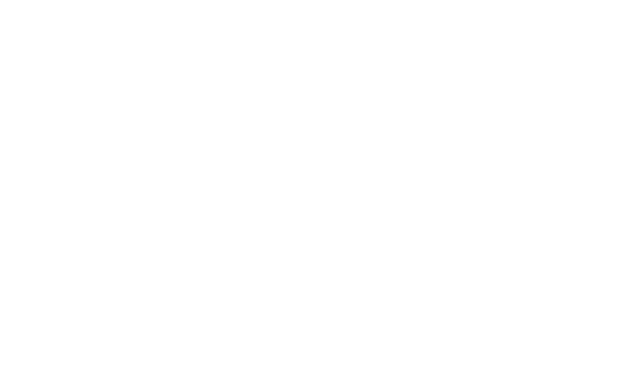
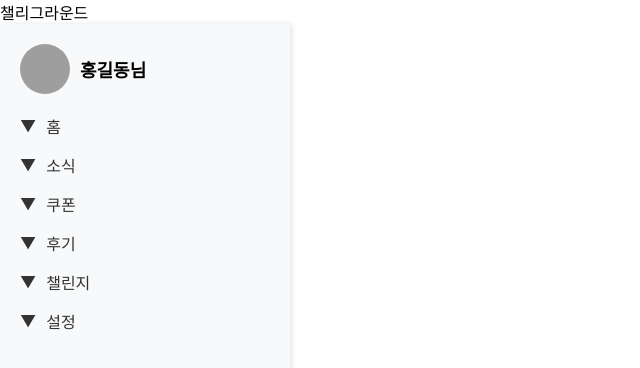
Before and after one commit to ChallyGround/ChallyGround, a React (Create React App) app in the folder frontend/: page /submit in a window 1280 px wide. Before the commit this address had no page. Shown: the top 368 px of the page, without its empty margins (0-640 px from the left). Built offline with nearby package versions, Linux system fonts and the light colour scheme; grey boxes are pictures that could not be loaded.

Commit message:
publishing: header와 sidebar 추가

```diff
--- a/frontend/src/App.css
+++ /dev/null
@@ -1,38 +0,0 @@
-.App {
-  text-align: center;
-}
-
-.App-logo {
-  height: 40vmin;
-  pointer-events: none;
-}
-
-@media (prefers-reduced-motion: no-preference) {
-  .App-logo {
-    animation: App-logo-spin infinite 20s linear;
-  }
-}
-
-.App-header {
-  background-color: #282c34;
-  min-height: 100vh;
-  display: flex;
-  flex-direction: column;
-  align-items: center;
-  justify-content: center;
-  font-size: calc(10px + 2vmin);
-  color: white;
-}
-
-.App-link {
-  color: #61dafb;
-}
-
-@keyframes App-logo-spin {
-  from {
-    transform: rotate(0deg);
-  }
-  to {
-    transform: rotate(360deg);
-  }
-}
--- a/frontend/src/App.js
+++ b/frontend/src/App.js
@@ -1,7 +1,9 @@
-import logo from './logo.svg';
-import './App.css';
-import { Routes, Route } from 'react-router-dom';
-import MyPage from './pages/user/MyPage'; // 컴포넌트명은 대문자로 시작하는 것이 좋습니다.
+import { BrowserRouter, Routes, Route } from 'react-router-dom';
+
+import './css/App.css';
+
+import Header from './components/Header';
+import Sidebar from './components/SideBar';
 import TestAxios from './pages/TestAxios';
 import Login from './pages/main/Login';
 import Main from './pages/main/Main';
@@ -9,11 +11,13 @@
 function App() {
   return (
     <div>
-      <Routes>
-        <Route path="/" element={<Login />} />
-        <Route path="/home" element={<Main />} />
-        <Route path="/test" element={<TestAxios />} />
-      </Routes>
+      <Header />
+      <Sidebar />
+        <Routes>
+          <Route path="/" element={<Login />} />
+          <Route path="/home" element={<Main />} />
+          <Route path="/test" element={<TestAxios />} />
+        </Routes>
     </div>
   );
 }
--- /dev/null
+++ b/frontend/src/components/Header.js
@@ -0,0 +1,12 @@
+import React from 'react';
+//import './Header.css'; // 스타일링을 위한 CSS 파일을 임포트
+
+const Header = () => {
+    return (
+        <header className="header">
+            <div className="logo">챌리그라운드</div>
+        </header>
+    );
+}
+
+export default Header;
--- /dev/null
+++ b/frontend/src/components/SideBar.js
@@ -0,0 +1,37 @@
+import React from 'react';
+import '../css/Sidebar.css';
+
+const Sidebar = () => {
+    return (
+        <div className="sidebar">
+            <div className="user-info">
+                <img src="path/to/profile-picture.jpg" alt="Profile" className="profile-picture" />
+                <span className="username">홍길동님</span>
+            </div>
+            <nav>
+                <ul>
+                    <li>
+                        <a href="/">홈</a>
+                    </li>
+                    <li>
+                        <a href="/news">소식</a>
+                    </li>
+                    <li>
+                        <a href="/coupons">쿠폰</a>
+                    </li>
+                    <li>
+                        <a href="/reviews">후기</a>
+                    </li>
+                    <li>
+                        <a href="/challenges">챌린지</a>
+                    </li>
+                    <li>
+                        <a href="/settings">설정</a>
+                    </li>
+                </ul>
+            </nav>
+        </div>
+    );
+};
+
+export default Sidebar;
--- /dev/null
+++ b/frontend/src/css/App.css
@@ -0,0 +1,8 @@
+.app-container {
+    display: flex;
+}
+
+.content {
+    flex-grow: 1;
+    padding: 20px;
+}
--- /dev/null
+++ b/frontend/src/css/Sidebar.css
@@ -0,0 +1,51 @@
+.sidebar {
+    width: 250px;
+    height: 100vh;
+    background-color: #f8f9fa;
+    padding: 20px;
+    box-shadow: 2px 0 5px rgba(0, 0, 0, 0.1);
+}
+
+.user-info {
+    display: flex;
+    align-items: center;
+    margin-bottom: 20px;
+}
+
+.profile-picture {
+    width: 50px;
+    height: 50px;
+    border-radius: 50%;
+    margin-right: 10px;
+}
+
+.username {
+    font-size: 18px;
+    font-weight: bold;
+}
+
+nav ul {
+    list-style-type: none;
+    padding: 0;
+}
+
+nav ul li {
+    margin-bottom: 15px;
+}
+
+nav ul li a {
+    text-decoration: none;
+    color: #333;
+    font-size: 16px;
+    display: flex;
+    align-items: center;
+}
+
+nav ul li a:hover {
+    color: #007bff;
+}
+
+nav ul li a::before {
+    content: '▼'; /* 이 부분을 아이콘으로 교체할 수 있습니다 */
+    margin-right: 10px;
+}
```
Also changed, not shown: frontend/src/components/LeftBar.js (deleted), frontend/src/components/Top.js (deleted), frontend/src/logo.svg (deleted), 1 other file (tests, documents, lock files or other folders).
